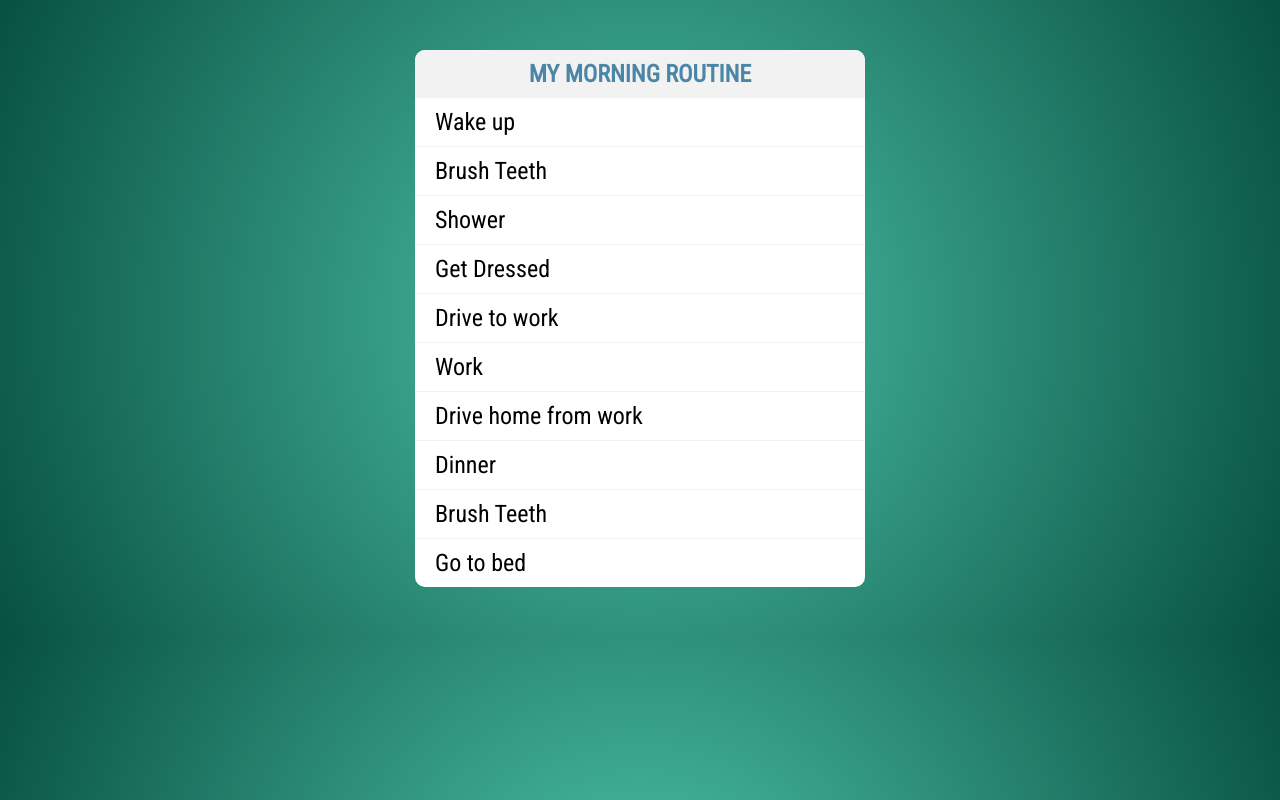
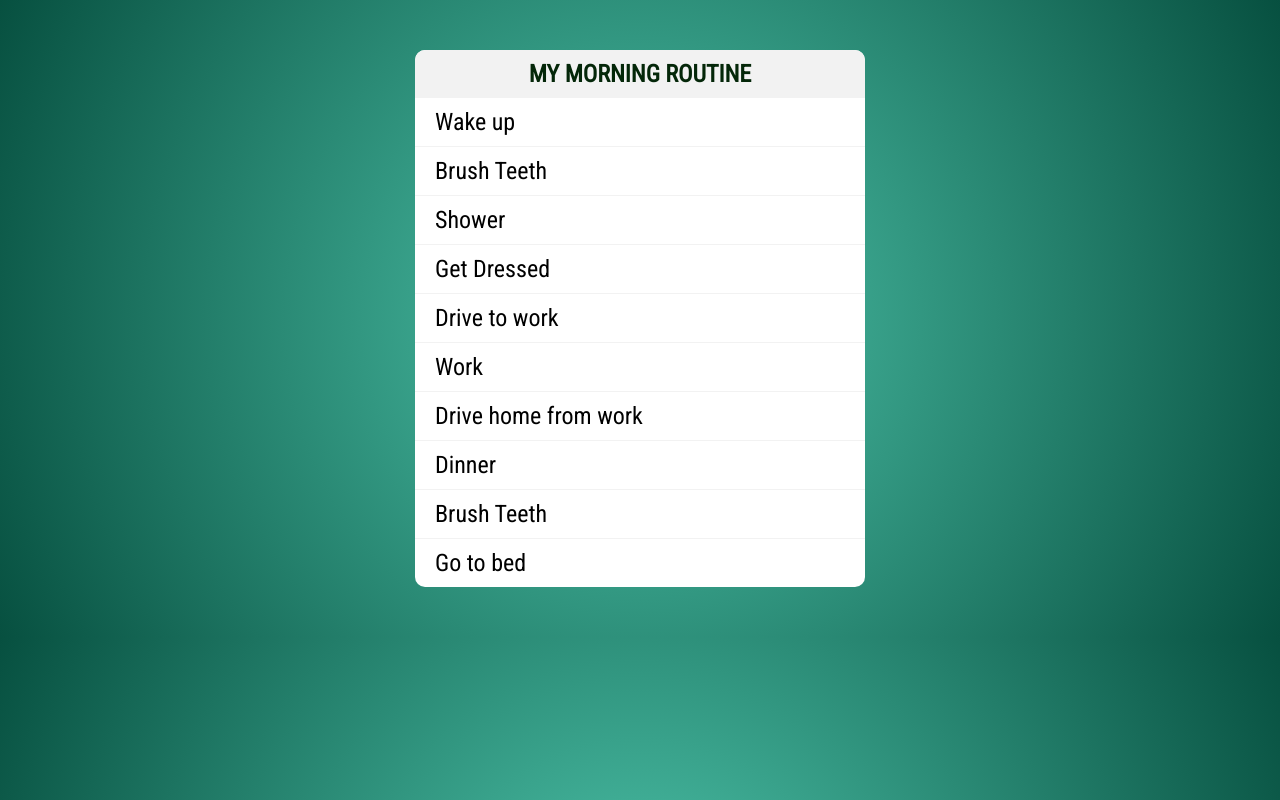
Before and after one commit to stephnicoledev/todo, a plain HTML site: page index.html in a window 1280 px wide. Drawn offline with Linux system fonts and the light colour scheme.

Commit message:
Updated readme

```diff
--- a/css/main.css
+++ b/css/main.css
@@ -13,7 +13,7 @@ body {
 
 h1 {
     background:#f2f2f2;
-    color:#4b86A6;
+    color:#042709;
     padding:10px;
     font-size:24px;
     text-transform: uppercase;
```
Also changed, not shown: 1 other file.
